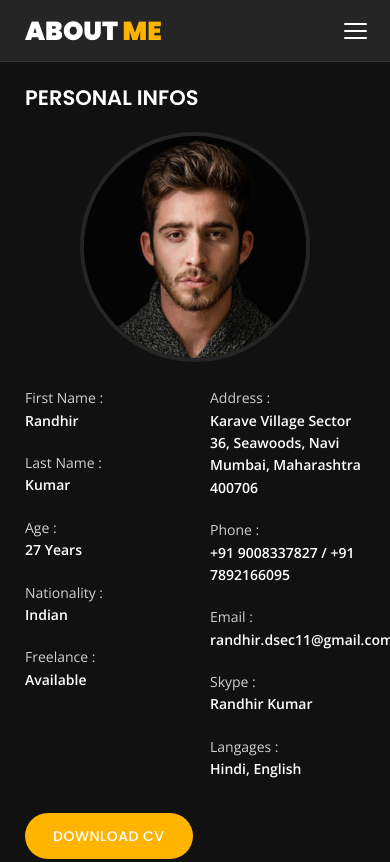
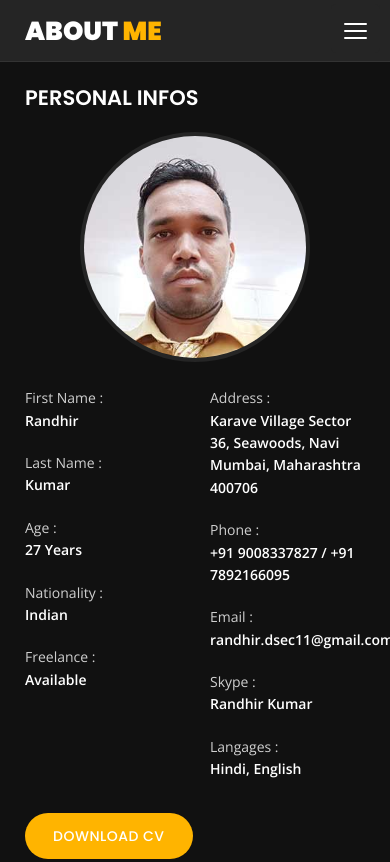
Before and after one commit to kumarrandhir11/Portfolio-Website, a plain HTML site: page about.html in a window 390 px wide. Shown: the top 862 px of the page. Drawn offline with nearby package versions, Linux system fonts and the light colour scheme.

Commit message:
Update about.html

```diff
--- a/about.html
+++ b/about.html
@@ -112,7 +112,7 @@
                         <h3 class="text-uppercase custom-title mb-0 ft-wt-600">personal infos</h3>
                     </div>
                     <div class="col-12 d-block d-sm-none">
-                        <img src="img/img-mobile.jpg" class="img-fluid main-img-mobile" alt="my picture" />
+                        <img src="img/randhir2.jpg" class="img-fluid main-img-mobile" alt="my picture" />
                     </div>
                     <div class="col-6">
                         <ul class="about-list list-unstyled open-sans-font">
```
